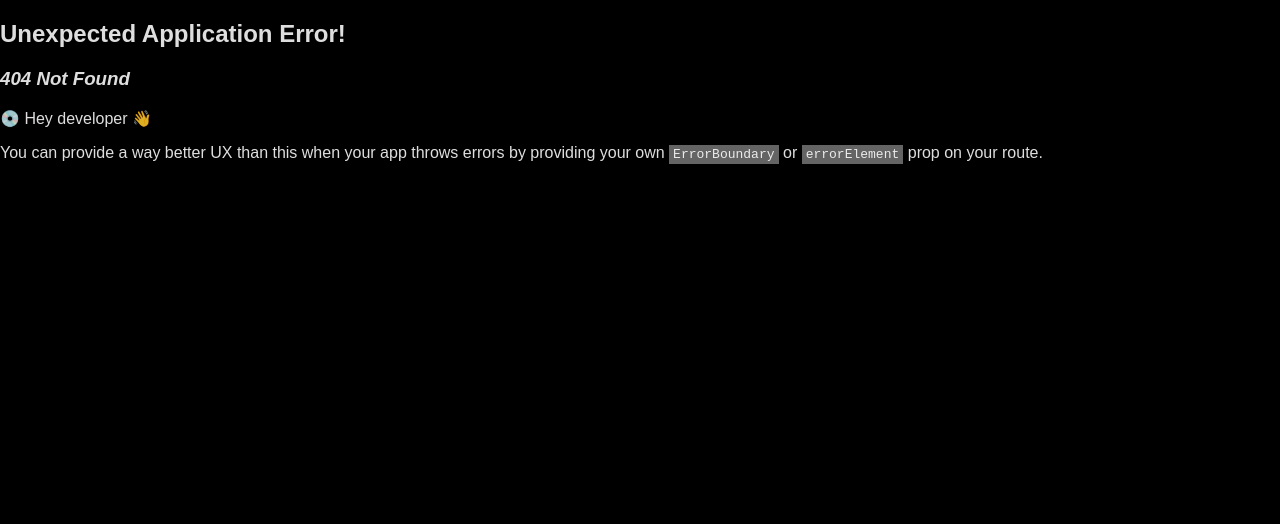
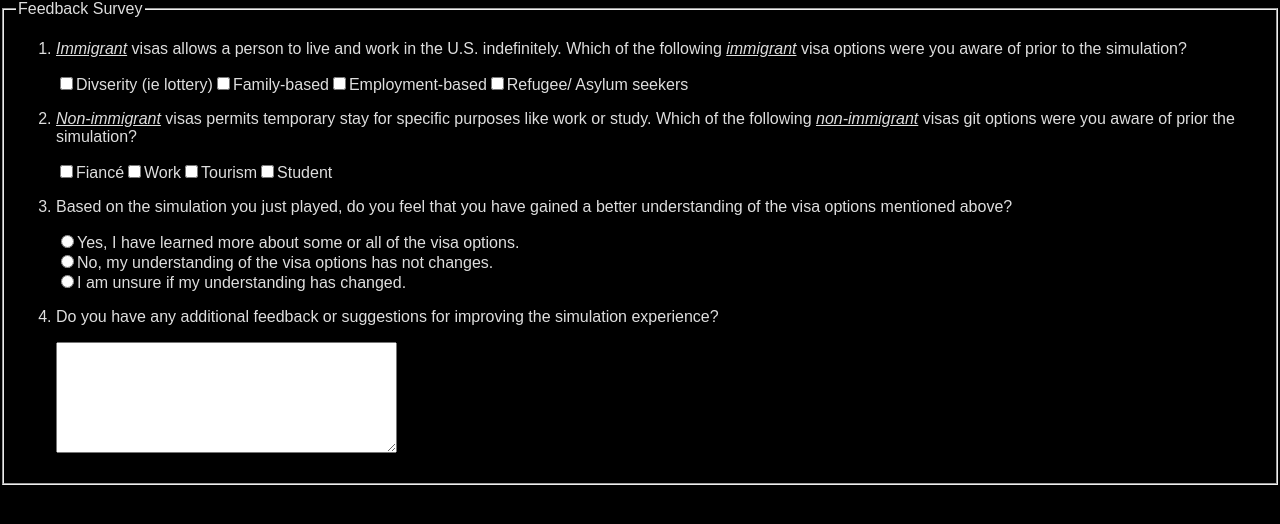
Before and after one commit to mtp000/bound-by-borders, a React (Vite) app in the folder phaser-react/: page /survey in a window 1280 px wide. Before the commit this address had no page. Shown: the top 524 px of the page. Built offline with nearby package versions, Linux system fonts and the light colour scheme.

Commit message:
created feedback survey

```diff
--- a/phaser-react/src/main.jsx
+++ b/phaser-react/src/main.jsx
@@ -4,6 +4,8 @@ import { createBrowserRouter, RouterProvider, } from "react-router-dom";
 
 import App from './App.jsx';
 import About from './routes/About.jsx'
+import Survey from './routes/Survey.jsx';
+import Form from './routes/Form.jsx';
 
 const router = createBrowserRouter([
     {
@@ -12,6 +14,9 @@ const router = createBrowserRouter([
       //errorElement: <ErrorPage />,
     },
     { path: "/about", element: <About />},
+    { path: "/survey", element: <Survey />},
+    { path: "/form", element: <Form />},
+
 
 ]);
 
--- /dev/null
+++ b/phaser-react/src/routes/Survey.jsx
@@ -0,0 +1,99 @@
+import React from "react";
+
+export default function Form() {
+    return (
+        <>
+            <form>
+                <fieldset>
+                    <legend>Feedback Survey</legend>
+
+                    <ol>
+                        <li>
+                            <p>
+                            <span style={{ textDecoration: 'underline', fontStyle: 'italic' }}>Immigrant</span> visas
+                            allows a person to live and work in the U.S. indefinitely. Which of the following <span
+                            style={{ textDecoration: 'underline', fontStyle: 'italic' }}>immigrant</span> visa
+                             options were you aware of prior to the simulation?
+                            </p>
+                            <label>
+                                <input type="checkbox" name="diversity"
+                                value="diversity"/>
+                                Divserity (ie lottery)
+                            </label>
+                            <label>
+                                <input type="checkbox" name="familyBased" />
+                                Family-based
+                            </label>
+
+                            <label>
+                                <input type="checkbox" name="employmentBased" />
+                                Employment-based
+                            </label>
+                            <label>
+                                <input type="checkbox" name="refugee" />
+                                Refugee/ Asylum seekers
+                            </label>
+                        </li>
+
+                        <li>
+                            <p>
+                                <u><i>Non-immigrant</i></u> visas permits temporary
+                                stay for specific purposes like work or study.
+                                Which of the following <u><i>non-immigrant</i></u> visas
+                                git options were you aware of prior the simulation?
+                            </p>
+                            <label>
+                                <input type="checkbox" name="fiance" />
+                                Fiancé
+                            </label>
+                            <label>
+                                <input type="checkbox" name="work" />
+                                Work
+                            </label>
+
+                            <label>
+                                <input type="checkbox" name="tourism" />
+                                Tourism
+                            </label>
+                            <label>
+                                <input type="checkbox" name="student" />
+                                Student
+                            </label>
+                        </li>
+
+                        <li>
+                            <p>
+                                Based on the simulation you just played, do you
+                                feel that you have gained a better understanding
+                                of the visa options mentioned above?
+                            </p>
+                            <label>
+                                <input type="radio" value="yes"/>
+                                Yes, I have learned more about some or all of the visa options.
+                            </label><br/>
+                            <label>
+                                <input type="radio" value="yes"/>
+                                No, my understanding of the visa options has not changes.
+                            </label><br/>
+                            <label>
+                                <input type="radio" value="yes"/>
+                                I am unsure if my understanding has changed.
+                            </label>
+                        </li>
+
+                        <li>
+                            <p>
+                                Do you have any additional feedback or
+                                suggestions for improving the simulation
+                                experience?
+                            </p>
+                            <label>
+                                <textarea rows="7" cols="40"/>
+                            </label>
+                        </li>
+                    </ol>
+                </fieldset>
+            </form>
+        </>
+    );
+}
```
